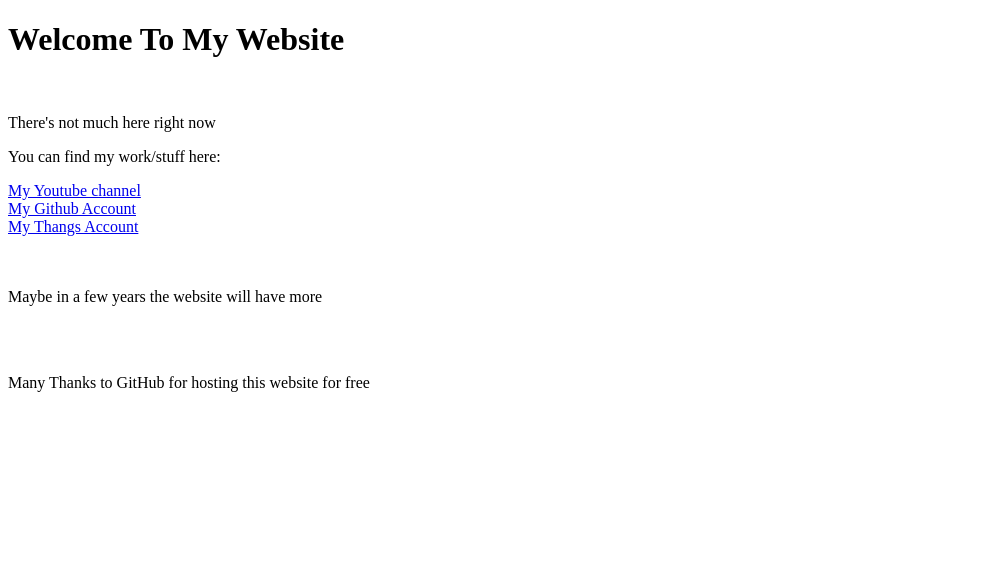
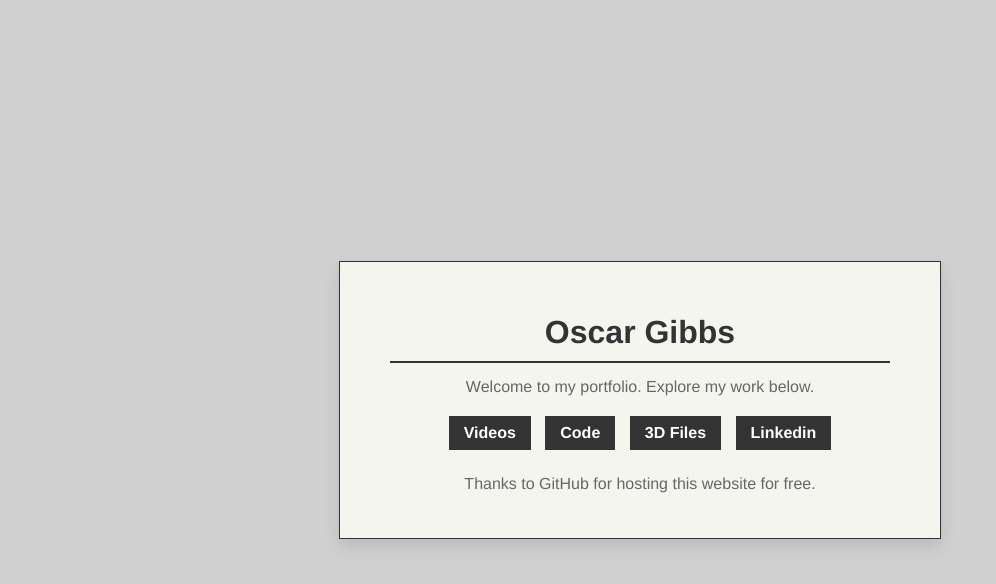
Before and after one commit to OscarGibbs/OscarGibbs.github.io, a plain HTML site: page index.html in a window 1280 px wide. Shown: the whole page, without its empty margins (0-996 px from the left). Drawn offline with Linux system fonts and the light colour scheme.

Commit message:
Update index.html

```diff
--- a/index.html
+++ b/index.html
@@ -1,23 +1,85 @@
 <!DOCTYPE html>
-<html>
+<html lang="en">
+<head>
+    <meta charset="UTF-8">
+    <meta http-equiv="X-UA-Compatible" content="IE=edge">
+    <meta name="viewport" content="width=device-width, initial-scale=1.0">
+    <title>My Website</title>
+    <style>
+        body {
+            font-family: 'Helvetica Neue', Arial, sans-serif;
+            background-color: #d0d0d0;
+            margin: 0;
+            padding: 0;
+            display: flex;
+            justify-content: center;
+            align-items: center;
+            height: 100vh;
+        }
+
+        .business-card {
+            background-color: #f5f5f0; /* Off-white color for a paper-like feel */
+            border: 1px solid #333333;
+            padding: 30px 50px;
+            box-shadow: 0 8px 16px rgba(0, 0, 0, 0.1);
+            max-width: 500px;
+            width: 90%;
+            text-align: center;
+            border-radius: 0; /* Sharp 90-degree corners */
+        }
+
+        h1 {
+            color: #333333;
+            font-size: 2rem;
+            margin-bottom: 10px;
+            border-bottom: 2px solid #333333;
+            padding-bottom: 10px;
+        }
+
+        p {
+            color: #666666;
+            font-size: 1rem;
+            margin: 15px 0;
+        }
+
+        .links a {
+            display: inline-block;
+            color: #ffffff;
+            background-color: #333333;
+            padding: 8px 15px;
+            margin: 5px;
+            border-radius: 0; /* Sharp corners for the buttons as well */
+            text-decoration: none;
+            font-weight: bold;
+            transition: background-color 0.3s;
+        }
+
+        .links a:hover {
+            background-color: #555555;
+        }
+
+        footer {
+            margin-top: 20px;
+            font-size: 0.9rem;
+            color: #999999;
+        }
+    </style>
+</head>
 <body>
-<h1>Welcome To My Website</h1>
-<br>
-<p>There's not much here right now</p>
+    <div class="business-card">
+        <h1>Oscar Gibbs</h1>
+        <p>Welcome to my portfolio. Explore my work below.</p>
 
+        <div class="links">
+            <a href="https://www.youtube.com/@Pelt_">Videos</a>
+            <a href="https://github.com/OscarGibbs">Code</a>
+            <a href="https://social.thangs.com/u/833354">3D Files</a>
+		<a href="www.linkedin.com/in/oscar-gibbs">Linkedin</a>
+        </div>
 
-<p>You can find my work/stuff here:</p>
-<a href="https://www.youtube.com/@Pelt_">My Youtube channel</a>
-<br>
-<a href="https://github.com/OscarGibbs">My Github Account</a>
-<br>
-<a href="https://social.thangs.com/u/833354">My Thangs Account</a>
-<br>
-
-
-<br><br>
-<p>Maybe in a few years the website will have more</p>
-<br><br>
-<p>Many Thanks to GitHub for hosting this website for free</p>
+        <footer>
+            <p>Thanks to GitHub for hosting this website for free.</p>
+        </footer>
+    </div>
 </body>
 </html>
```
